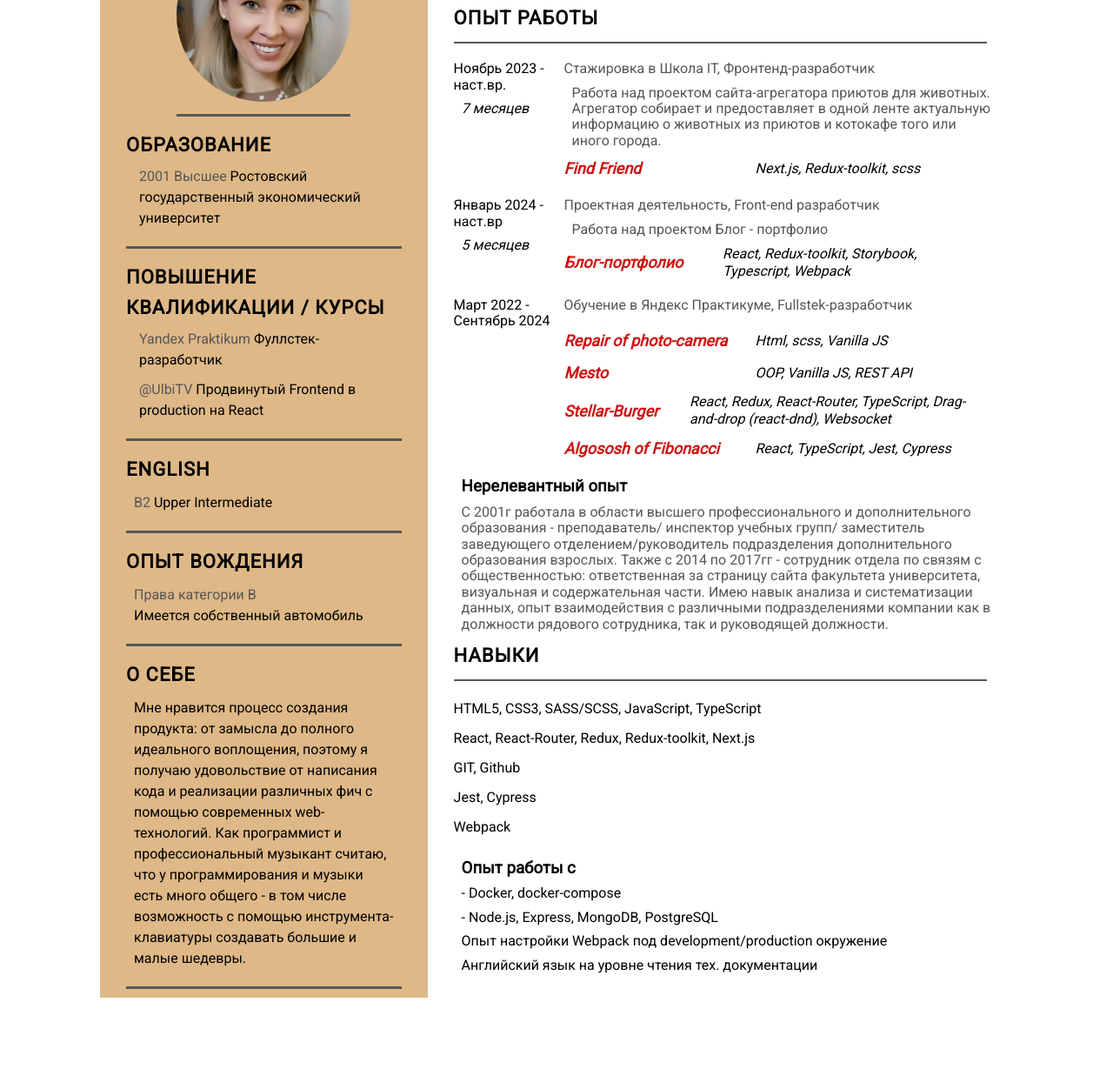
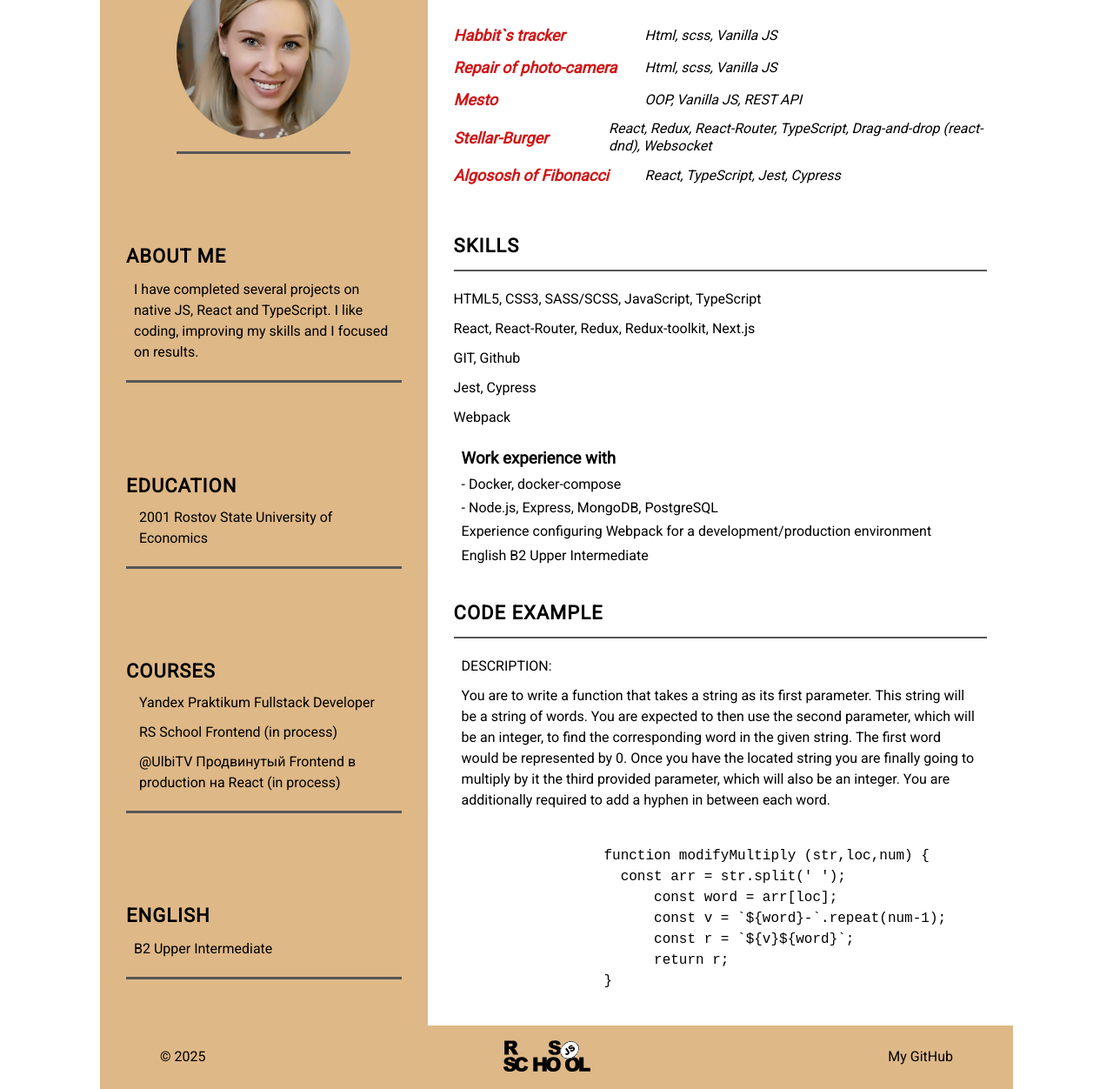
Before and after one commit to i-r-v-i/rsschool-cv, a plain HTML site: page index.html in a window 1280 px wide. Shown: the part 353-1605 px from the top of the page at 87% size. Before the commit the page ends 1500 px from the top, so only its background shows below. Drawn offline with Linux system fonts and the light colour scheme.

Commit message:
feat: add code example section

```diff
--- a/index.html
+++ b/index.html
@@ -1,12 +1,12 @@
 <!DOCTYPE html>
 <html lang="en">
   <head>
-    <meta charset="UTF-8" >
-    <meta name="viewport" content="width=device-width, initial-scale=1.0">
-    <link rel="icon" href="./assets/img/CV.png">
-    <link rel="stylesheet" href="./normalize.css">
-    <link rel="stylesheet" href="./style.css">
-    <link rel="stylesheet" href="https://fonts.googleapis.com/css2?family=Roboto">
+    <meta charset="UTF-8" />
+    <meta name="viewport" content="width=device-width, initial-scale=1.0" />
+    <link rel="icon" href="./assets/img/CV.png" />
+    <link rel="stylesheet" href="./normalize.css" />
+    <link rel="stylesheet" href="./style.css" />
+    <link rel="stylesheet" href="https://fonts.googleapis.com/css2?family=Roboto" />
     <title>CV Irina Vinitskaia</title>
   </head>
   <body class="body">
@@ -17,14 +17,14 @@
       <main class="main">
         <section class="profile">
           <div class="profile-text">
-            <h1 class="profile-text__name">Ирина Виницкая</h1>
-            <p class="profile-text__position">Фронтенд-разработчик</p>
+            <h1 class="profile-text__name">Irina Vinitskaia</h1>
+            <p class="profile-text__position">Junior Frontend Developer</p>
           </div>
           <div class="contacts">
             <ul class="contacts-list">
               <li class="contacts-item">
                 <div class="contact-icon city"></div>
-                <p>Москва, м. Орехово</p>
+                <p>Rome, Italy</p>
               </li>
               <li class="contacts-item">
                 <div class="contact-icon email"></div>
@@ -38,145 +38,169 @@
                 <div class="contact-icon tg"></div>
                 <p>@IrinaVinity</p>
               </li>
-              <!-- <li class="contacts-item">
-                <div class="contact-icon ph"></div>
-                <p>+7(926)043-51-43</p>
-              </li> -->
             </ul>
           </div>
         </section>
         <section class="about">
           <div class="length about-length__container">
             <div class="photo-container border-container">
-              <img src="./assets/img/FOTO.jpg" alt="my Photo" class="photo">
+              <img src="./assets/img/FOTO.jpg" alt="my Photo" class="photo" />
+            </div>
+            <div class="div__container border-container">
+              <h2 class="section-title">About me</h2>
+              <p class="list-item">
+                <span
+                  >I have completed several projects on native JS, React and TypeScript. I
+                  like coding, improving my skills and I focused on results.</span
+                >
+              </p>
             </div>
             <div class="education border-container div__container">
-              <h2 class="section-title">Образование</h2>
+              <h2 class="section-title">Education</h2>
               <ul class="list">
                 <li class="list-item">
-                2001 Высшее <span>Ростовский государственный экономический университет</span>
+                  2001 <span>Rostov State University of Economics</span>
                 </li>
               </ul>
             </div>
 
             <div class="border-container div__container">
-              <h2 class="section-title">Повышение квалификации / курсы</h2>
+              <h2 class="section-title">Courses</h2>
               <ul class="list">
                 <li class="list-item">
-                  Yandex Praktikum <span>Фуллстек-разработчик</span>
+                  Yandex Praktikum <span>Fullstack Developer</span>
                 </li>
-                <li class="list-item">@UlbiTV <span>Продвинутый Frontend в production на React</span></li>
+                <li class="list-item">RS School <span>Frontend (in process)</span></li>
+                <li class="list-item">
+                  @UlbiTV
+                  <span>Продвинутый Frontend в production на React (in process)</span>
+                </li>
               </ul>
             </div>
             <div class="div__container border-container">
               <h2 class="section-title">English</h2>
               <p class="list-item">B2 <span>Upper Intermediate</span></p>
             </div>
-            <div class="div__container border-container">
-              <h2 class="section-title">Опыт вождения</h2>
-              <p class="list-item">Права категории В <br><span>Имеется собственный автомобиль</span></p>
-            </div>
-            <div class="div__container border-container">
-              <h2 class="section-title">О себе</h2>
-              <p class="list-item"><span>Мне нравится процесс создания продукта: от замысла до полного идеального воплощения, поэтому я получаю удовольствие от написания кода и реализации различных фич с помощью современных web-технологий. Как программист и профессиональный музыкант считаю, что у программирования и музыки есть много общего - в том числе возможность с помощью инструмента-клавиатуры создавать большие и малые шедевры.</span></p>
-            </div>
           </div>
           <div class="main-section">
             <div class="main-container">
-                  <p class="points">Занятость: <span>полная занятость, частичная занятость</span> </p>
-                  <p class="points">График работы: <span>полный день, неполный день, удаленная работа</span></p>
-                  <p class="points">Не готова к переезду, не готова к командировкам</p>
-            </div>
-            <div class="main-container">
-              <h2 class="section-title main-section__title">Опыт работы</h2>
+              <h2 class="section-title main-section__title">Latest projects</h2>
               <div class="title-line"></div>
 
               <div class="work-experience">
-                  <div class="exp-item">Ноябрь 2023 - наст.вр.
-                    <p class="italic">7 месяцев</p>
-                  </div>
-                  <div class="points">Стажировка в Школа IT, Фронтенд-разработчик
-                    <p class="points">Работа над проектом сайта-агрегатора приютов для животных. Агрегатор собирает и предоставляет в одной ленте актуальную информацию о животных из приютов и котокафе того или иного города.</p>
-                    <ul class="project-list">
-                      <li class="list-item italic project">
-                        <a href="https://ff.god-it.ru" target="_blank" class="link project-link ">Find Friend</a>
-                        <span>Next.js, Redux-toolkit, scss</span>
-                      </li>
-                    </ul>
-                  </div>
-              </div>
-
-              <div class="work-experience">
-                  <div class="exp-item">Январь 2024 - наст.вр
-                    <p class="italic">5 месяцев</p>
-                  </div>
-                  <div class="points">Проектная деятельность, Front-end разработчик
-                    <p class="points">Работа над проектом Блог - портфолио</p>
-                    <ul class="project-list">
-                      <li class="list-item italic project">
-                        <a href="https://github.com/i-r-v-i/production-project" target="_blank" class="link project-link ">Блог-портфолио</a>
-                        <span>React, Redux-toolkit, Storybook, Typescript, Webpack</span>
-                      </li>
-
-                    </ul>
-                  </div>
-              </div>
-
-              <div class="work-experience">
-                  <div class="exp-item">Март 2022 - Сентябрь 2024</div>
-                  <div class="points">Обучение в Яндекс Практикуме, Fullstek-разработчик
+                <div class="points">
                   <ul class="project-list mt-18">
                     <li class="list-item italic project">
-                        <a href="https://github.com/i-r-v-i/Repair-of-photo-camera" target="_blank" class="link project-link ">Repair of photo-camera</a>
+                      <a
+                        href="https://github.com/i-r-v-i/Habbit-s-tracker"
+                        target="_blank"
+                        class="link project-link"
+                        >Habbit`s tracker</a
+                      >
+                      <span>Html, scss, Vanilla JS</span>
+                    </li>
+                    <li class="list-item italic project">
+                      <a
+                        href="https://github.com/i-r-v-i/Repair-of-photo-camera"
+                        target="_blank"
+                        class="link project-link"
+                        >Repair of photo-camera</a
+                      >
                       <span>Html, scss, Vanilla JS</span>
                     </li>
                     <li class="list-item italic project">
                       <a
                         href="https://i-r-v-i.github.io/mesto-project/"
                         target="_blank"
-                          class="link project-link "
-                          >Mesto </a>
+                        class="link project-link"
+                        >Mesto
+                      </a>
                       <span>OOP, Vanilla JS, REST API</span>
                     </li>
 
                     <li class="list-item italic project">
-                        <a href="https://github.com/i-r-v-i/Stellar-Burgers" target="_blank" class="link project-link ">Stellar-Burger </a>
-                        <span>React, Redux, React-Router, TypeScript, Drag-and-drop (react-dnd), Websocket</span>
+                      <a
+                        href="https://github.com/i-r-v-i/Stellar-Burgers"
+                        target="_blank"
+                        class="link project-link"
+                        >Stellar-Burger
+                      </a>
+                      <span
+                        >React, Redux, React-Router, TypeScript, Drag-and-drop
+                        (react-dnd), Websocket</span
+                      >
                     </li>
                     <li class="list-item italic project">
-                        <a href="https://github.com/i-r-v-i/algosos-testing" target="_blank" class="link project-link ">Algososh of Fibonacci </a>
+                      <a
+                        href="https://github.com/i-r-v-i/algosos-testing"
+                        target="_blank"
+                        class="link project-link"
+                        >Algososh of Fibonacci
+                      </a>
                       <span>React, TypeScript, Jest, Cypress</span>
                     </li>
                   </ul>
                 </div>
               </div>
-
-              <h3>Нерелевантный опыт</h3>
-                <p class="points">С 2001г работала в области высшего профессионального и дополнительного образования - преподаватель/ инспектор учебных групп/ заместитель заведующего отделением/руководитель подразделения дополнительного образования взрослых. Также с 2014 по 2017гг - сотрудник отдела по связям с общественностью: ответственная за страницу сайта факультета университета, визуальная и содержательная части.
-                Имею навык анализа и систематизации данных, опыт взаимодействия с различными подразделениями компании как в должности рядового сотрудника, так и руководящей должности.</p>
             </div>
             <div class="main-container">
-              <h2 class="section-title main-section__title">Навыки</h2>
+              <h2 class="section-title main-section__title">Skills</h2>
               <div class="title-line"></div>
               <ul class="points">
-                <li class="list-item"><span>HTML5, CSS3, SASS/SCSS, JavaScript, TypeScript</span>
+                <li class="list-item">
+                  <span>HTML5, CSS3, SASS/SCSS, JavaScript, TypeScript</span>
                 </li>
-                <li class="list-item"><span>React, React-Router, Redux, Redux-toolkit, Next.js</span>
+                <li class="list-item">
+                  <span>React, React-Router, Redux, Redux-toolkit, Next.js</span>
                 </li>
                 <li class="list-item"><span>GIT, Github</span></li>
                 <li class="list-item"><span>Jest, Cypress</span></li>
                 <li class="list-item"><span>Webpack</span></li>
               </ul>
-              <h3 class="mt-25">Опыт работы с</h3>
-                <p> - Docker, docker-compose</p>
-                <p> - Node.js, Express, MongoDB, PostgreSQL</p>
-                <p>Опыт настройки Webpack под development/production окружение</p>
-                <p>Английский язык на уровне чтения тех. документации</p>
-
+              <h3 class="mt-25">Work experience with</h3>
+              <p>- Docker, docker-compose</p>
+              <p>- Node.js, Express, MongoDB, PostgreSQL</p>
+              <p>
+                Experience configuring Webpack for a development/production environment
+              </p>
+              <p>English B2 Upper Intermediate</p>
+            </div>
+            <div class="main-container">
+              <h2 class="section-title main-section__title">Code example</h2>
+              <div class="title-line"></div>
+              <p class="list-item">DESCRIPTION:</p>
+              <p class="list-item">
+                You are to write a function that takes a string as its first parameter.
+                This string will be a string of words. You are expected to then use the
+                second parameter, which will be an integer, to find the corresponding word
+                in the given string. The first word would be represented by 0. Once you
+                have the located string you are finally going to multiply by it the third
+                provided parameter, which will also be an integer. You are additionally
+                required to add a hyphen in between each word.
+              </p>
+              <pre class="list-item pre-code">
+                <code>
+                  function modifyMultiply (str,loc,num) {
+                    const arr = str.split(' ');
+                        const word = arr[loc];
+                        const v = `${word}-`.repeat(num-1);
+                        const r = `${v}${word}`;
+                        return r;
+                  } </code>
+              </pre>
             </div>
           </div>
         </section>
       </main>
+      <footer class="footer footer-container">
+        <p class="list-item">© 2025</p>
+        <a href="https://rs.school/courses/javascript-ru" target="_blank" class="link"
+          ><img class="logo" src="./assets/svg/rs-school-logo.svg" alt="logo-of-rss"
+        /></a>
+        <p class="list-item">
+          <a href="https://github.com/i-r-v-i" target="_blank" class="link">My GitHub</a>
+        </p>
+      </footer>
     </div>
   </body>
 </html>
--- a/style.css
+++ b/style.css
@@ -24,7 +24,6 @@
 .length {
   background-color: var(--length-color);
   width: 380px;
-
 }
 
 .profile {
@@ -87,7 +86,6 @@
   margin: 0;
   display: flex;
   flex-direction: column;
-
 }
 .contacts-item {
   display: flex;
@@ -189,7 +187,7 @@
   box-sizing: border-box;
   flex-grow: 1;
   width: 380px;
-
+  justify-content: space-around;
 }
 
 .div__container {
@@ -241,8 +239,7 @@
   font-size: 16px;
   font-weight: 400;
   line-height: 1.5;
-  color: var(--border-color);
-
+  color: black;
 }
 
 .points {
@@ -251,16 +248,15 @@
   color: var(--border-color);
   font-size: 16px;
   width: 100%;
-
 }
 .points span {
-  color: black
+  color: black;
 }
 
 .point-item {
   padding-left: 25px;
   margin-top: 10px;
-  color: black
+  color: black;
 }
 
 .link span {
@@ -271,11 +267,9 @@
   font-size: 16px;
   line-height: 20px;
   color: black;
-
 }
 .italic {
   font-style: italic;
-
 }
 
 .main-section {
@@ -290,6 +284,7 @@
 }
 .main-section__title {
   margin-bottom: 10px;
+  margin-top: 30px;
 }
 .title-line {
   width: 100%;
@@ -301,9 +296,9 @@
 .work-experience {
   display: flex;
   margin-bottom: 10px;
-
 }
-h3, p {
+h3,
+p {
   margin: 9px;
 }
 
@@ -345,3 +340,19 @@ h3, p {
 .mt-18 {
   margin-top: 18px;
 }
+
+.footer {
+  display: flex;
+  justify-content: space-between;
+  align-items: center;
+}
+.logo {
+  width: 100px;
+  height: auto;
+}
+
+.footer-container {
+  padding: 15px 60px;
+
+  background-color: var(--length-color);
+}
```
Also changed, not shown: cv.md (+6 -8 lines), assets/img/FOTO-fotor-bg-remover-20230627231820.png (deleted), assets/svg/rs-school-logo.svg (added), assets/svg/rs_school_js.svg (deleted). Lines whose indentation alone changed are shown as unchanged.
